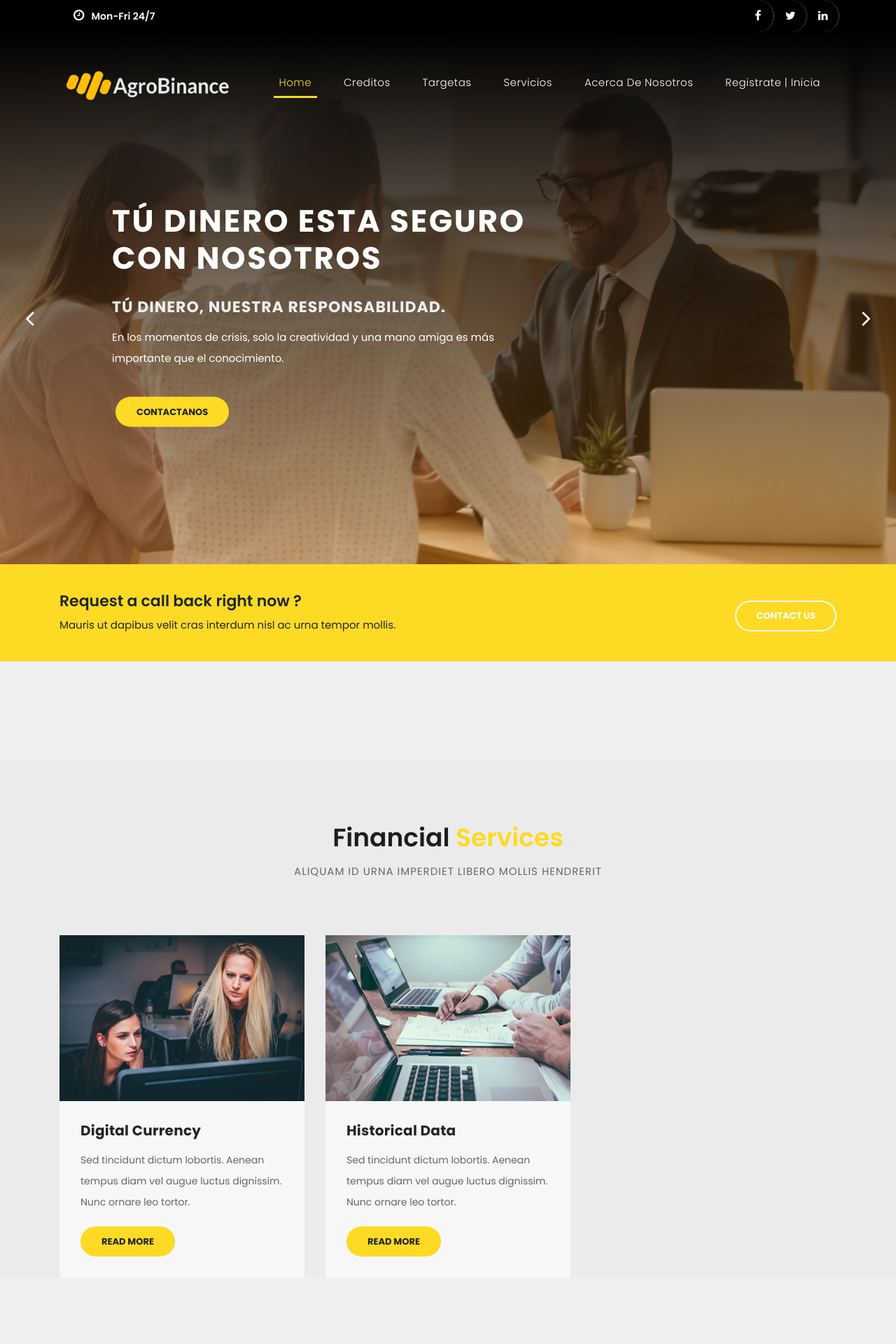
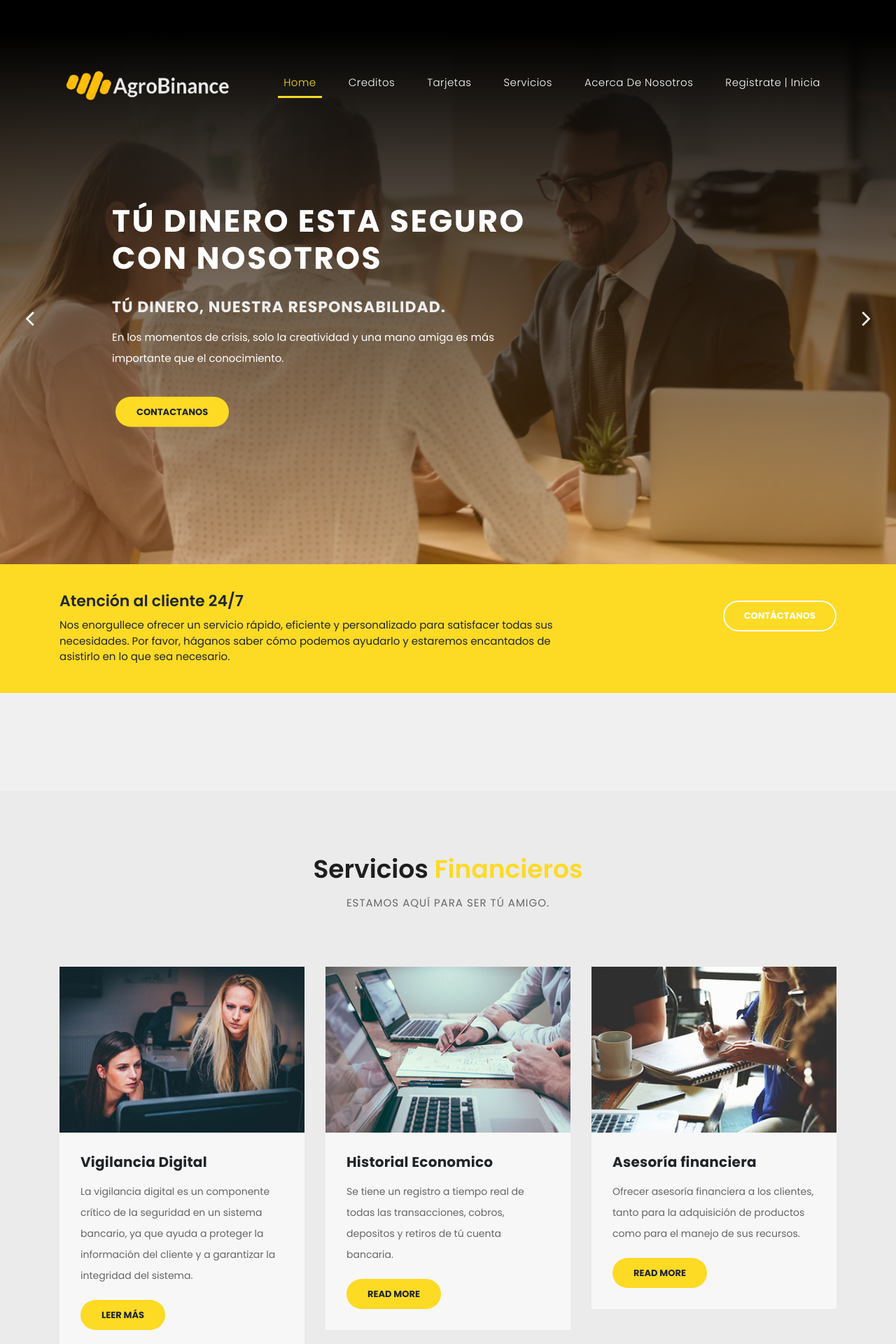
Before and after one commit to NoobMaster-69-UwU/Catedra-DSS, a PHP site: page / in a window 1280 px wide. Shown: the top 1920 px of the page at 70% size. Run offline with PHP 8.4, Linux system fonts and the light colour scheme; grey boxes labelled with a size stand in for pictures from a placeholder-image service; some libraries are stand-ins or nearby versions.

Commit message:
cambios index

```diff
--- a/assets/css/bis.css
+++ b/assets/css/bis.css
@@ -5,6 +5,44 @@ TemplateMo - Finance Business
 https://templatemo.com/tm-545-finance-business
 
 */
+
+.contenedor {
+    margin: 2rem auto;
+    border: 1px solid #000000;
+    height: 300px;
+    width:90%;
+    max-width: 400px;
+    background: #000000;
+    overflow:auto;
+    box-sizing: border-box;
+    padding:0 1rem;
+}
+
+::-webkit-scrollbar {
+    -webkit-appearance: none;
+}
+
+::-webkit-scrollbar:vertical {
+    width:10px;
+}
+
+::-webkit-scrollbar-button:increment,.contenedor::-webkit-scrollbar-button {
+    display: none;
+}
+
+::-webkit-scrollbar:horizontal {
+    height: 10px;
+}
+
+::-webkit-scrollbar-thumb {
+    background-color: #fdda24;
+    border-radius: 20px;
+    border: 2px solid #00000000;
+}
+
+::-webkit-scrollbar-track {
+    border-radius: 10px;
+}
 
 body {
     font-family: 'Poppins', sans-serif;
--- a/index.html
+++ b/index.html
@@ -19,18 +19,11 @@
     <link rel="stylesheet" href="assets/css/fontawesome.css">
     <link rel="stylesheet" href="assets/css/bis.css">
     <link rel="stylesheet" href="assets/css/owl.css">
-<!--
 
-Finance Business TemplateMo
-
-https://templatemo.com/tm-545-finance-business
-
--->
   </head>
 
   <body>
 
-    <!-- ***** Preloader Start ***** -->
     <div id="preloader">
         <div class="jumper">
             <div></div>
@@ -38,7 +31,6 @@ https://templatemo.com/tm-545-finance-business
             <div></div>
         </div>
     </div>
-    <!-- ***** Preloader End ***** -->
 
     <!-- Header -->
     <div class="sub-header">
@@ -46,14 +38,10 @@ https://templatemo.com/tm-545-finance-business
         <div class="row">
           <div class="col-md-8 col-xs-12">
             <ul class="left-info">
-              <li><a href="#"><i class="fa fa-clock-o"></i>Mon-Fri 24/7</a></li>
             </ul>
           </div>
           <div class="col-md-4">
             <ul class="right-icons">
-              <li><a href="#"><i class="fa fa-facebook"></i></a></li>
-              <li><a href="#"><i class="fa fa-twitter"></i></a></li>
-              <li><a href="#"><i class="fa fa-linkedin"></i></a></li>
             </ul>
           </div>
         </div>
@@ -77,7 +65,7 @@ https://templatemo.com/tm-545-finance-business
                 <a class="nav-link" href="registro.html">Creditos</a>
               </li>
               <li class="nav-item">
-                <a class="nav-link" href="registro.html">Targetas</a>
+                <a class="nav-link" href="registro.html">Tarjetas</a>
               </li>
               <li class="nav-item">
                 <a class="nav-link" href="about.html">Servicios</a>
@@ -148,11 +136,11 @@ https://templatemo.com/tm-545-finance-business
       <div class="container">
         <div class="row">
           <div class="col-md-8">
-            <h4>Request a call back right now ?</h4>
-            <span>Mauris ut dapibus velit cras interdum nisl ac urna tempor mollis.</span>
+            <h4>Atención al cliente 24/7</h4>
+            <span>Nos enorgullece ofrecer un servicio rápido, eficiente y personalizado para satisfacer todas sus necesidades. Por favor, háganos saber cómo podemos ayudarlo y estaremos encantados de asistirlo en lo que sea necesario.</span>
           </div>
           <div class="col-md-4">
-            <a href="contact.html" class="border-button">Contact Us</a>
+            <a href="contact.html" class="border-button">Contáctanos</a>
           </div>
         </div>
       </div>
@@ -163,17 +151,17 @@ https://templatemo.com/tm-545-finance-business
         <div class="row">
           <div class="col-md-12">
             <div class="section-heading">
-              <h2>Financial <em>Services</em></h2>
-              <span>Aliquam id urna imperdiet libero mollis hendrerit</span>
+              <h2>Servicios <em>Financieros</em></h2>
+              <span>Estamos aquí para ser tú amigo.</span>
             </div>
           </div>
           <div class="col-md-4">
             <div class="service-item">
               <img src="assets/images/service_01.jpg" alt="">
               <div class="down-content">
-                <h4>Digital Currency</h4>
-                <p>Sed tincidunt dictum lobortis. Aenean tempus diam vel augue luctus dignissim. Nunc ornare leo tortor.</p>
-                <a href="" class="filled-button">Read More</a>
+                <h4>Vigilancia Digital</h4>
+                <p>La vigilancia digital es un componente crítico de la seguridad en un sistema bancario, ya que ayuda a proteger la información del cliente y a garantizar la integridad del sistema.</p>
+                <a href="" class="filled-button">Leer más</a>
               </div>
             </div>
           </div>
@@ -181,8 +169,18 @@ https://templatemo.com/tm-545-finance-business
             <div class="service-item">
               <img src="assets/images/service_03.jpg" alt="">
               <div class="down-content">
-                <h4>Historical Data</h4>
-                <p>Sed tincidunt dictum lobortis. Aenean tempus diam vel augue luctus dignissim. Nunc ornare leo tortor.</p>
+                <h4>Historial Economico</h4>
+                <p>Se tiene un registro a tiempo real de todas las transacciones, cobros, depositos y retiros de tú cuenta bancaria.</p>
+                <a href="" class="filled-button">Read More</a>
+              </div>
+            </div>
+          </div>
+          <div class="col-md-4">
+            <div class="service-item">
+              <img src="assets/images/service_02.jpg" alt="">
+              <div class="down-content">
+                <h4>Asesoría financiera</h4>
+                <p>Ofrecer asesoría financiera a los clientes, tanto para la adquisición de productos como para el manejo de sus recursos.</p>
                 <a href="" class="filled-button">Read More</a>
               </div>
             </div>
@@ -195,10 +193,12 @@ https://templatemo.com/tm-545-finance-business
         <div class="row">
           <div class="col-md-6">
             <div class="left-content">
-              <span>Lorem ipsum dolor sit amet</span>
-              <h2>Our solutions for your <em>business growth</em></h2>
-              <p>Pellentesque ultrices at turpis in vestibulum. Aenean pretium elit nec congue elementum. Nulla luctus laoreet porta. Maecenas at nisi tempus, porta metus vitae, faucibus augue.
-              <br><br>Fusce et venenatis ex. Quisque varius, velit quis dictum sagittis, odio velit molestie nunc, ut posuere ante tortor ut neque.</p>
+              <span>Por qué elegirnos a nosotros?</span>
+              <h2>Servicios y asesorias <em>economicas y de negocios PYMES</em></h2>
+              <p>El éxito de toda pequeña, mediana o gran empresa depende en gran medida del constante análisis situacional y empleo de estrategias.<br><br> Ante esto vale la pena preguntarse ¿Por qué es importante el asesoramiento en las pymes?
+
+                En el transitar del día a día de una pequeña o mediana empresa, los empresarios muchas veces pierden la visión global de la misma. Esto es consecuencia de que en algunos casos no se cuenta con personal dedicado exclusivamente a atender este elemento estratégico.
+              </p>
               <a href="" class="filled-button">Read More</a>
             </div>
           </div>
@@ -207,25 +207,25 @@ https://templatemo.com/tm-545-finance-business
               <div class="col-md-6">
                 <div class="count-area-content">
                   <div class="count-digit">945</div>
-                  <div class="count-title">Work Hours</div>
+                  <div class="count-title">PYMES con asesoria</div>
                 </div>
               </div>
               <div class="col-md-6">
                 <div class="count-area-content">
                   <div class="count-digit">1280</div>
-                  <div class="count-title">Great Reviews</div>
+                  <div class="count-title">Clientes satisfechos</div>
                 </div>
               </div>
               <div class="col-md-6">
                 <div class="count-area-content">
                   <div class="count-digit">578</div>
-                  <div class="count-title">Projects Done</div>
+                  <div class="count-title">Asesorias actuales</div>
                 </div>
               </div>
               <div class="col-md-6">
                 <div class="count-area-content">
-                  <div class="count-digit">26</div>
-                  <div class="count-title">Awards Won</div>
+                  <div class="count-digit">380</div>
+                  <div class="count-title">PYMES con exito</div>
                 </div>
               </div>
             </div>
```
